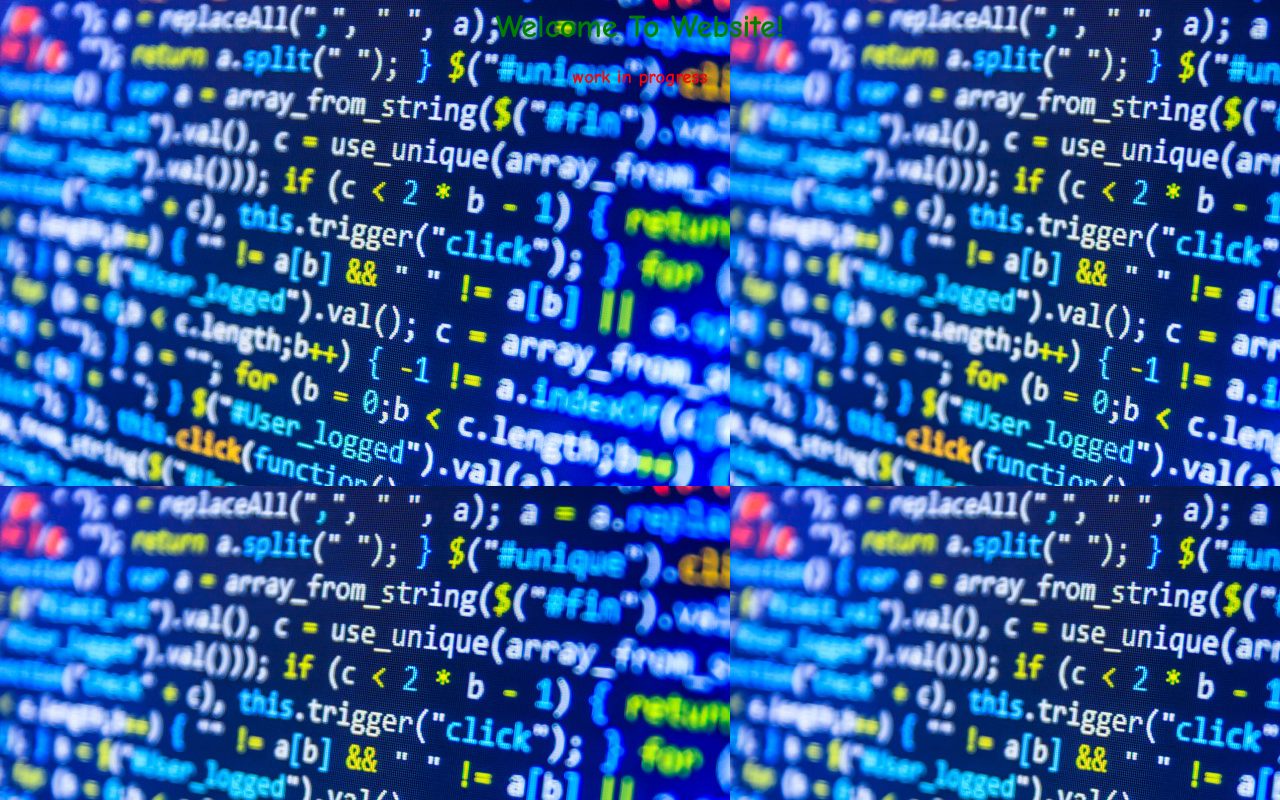
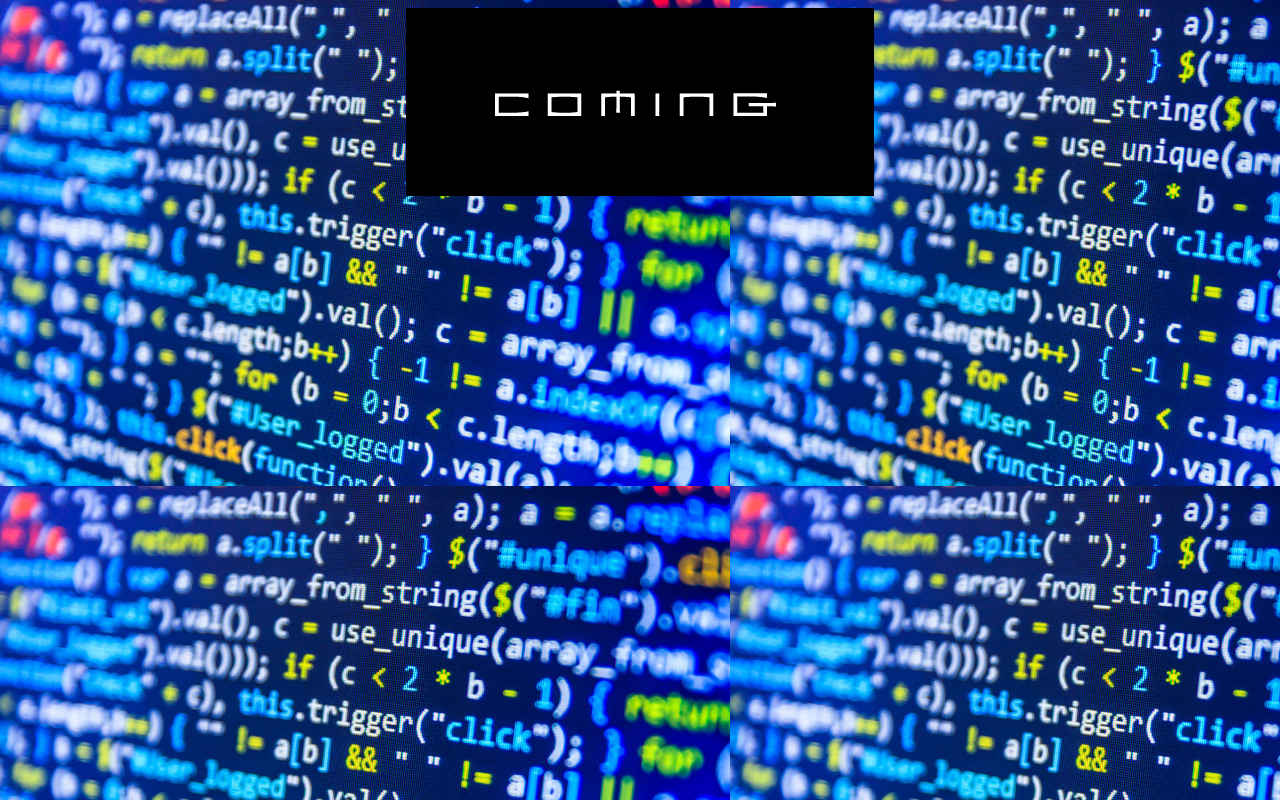
Before and after one commit to ColePZ/colepz.github.io, a plain HTML site: page index.html in a window 1280 px wide. Drawn offline with Linux system fonts and the light colour scheme.

Commit message:
coming soon image

```diff
--- a/index.html
+++ b/index.html
@@ -10,8 +10,7 @@
 <body background="Images/bg.jpg">
 <center>
 <font face = "Comic Sans MS">
-<h1>Welcome To Website!</h1>
-<h3>work in progress</h3>
+<img src="Images/cs.gif">
 
 </center>
 </body>
```
Also changed, not shown: Images/cs.gif (added).
